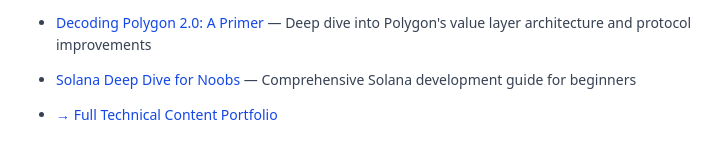
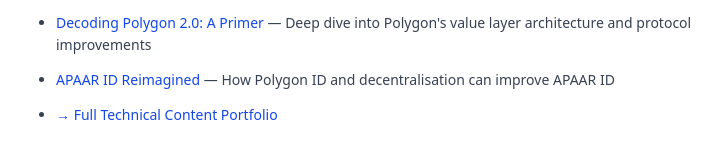
Before and after one commit to 0xanmol/portfolio, a Next.js app: page /portfolio/ in a window 1280 px wide. Shown: the part 3504-3664 px from the top of the page, without its empty margins (416-1137 px from the left). Built offline with nearby package versions, Linux system fonts and the light colour scheme.

Commit message:
fix fake content

```diff
--- a/src/app/page.tsx
+++ b/src/app/page.tsx
@@ -340,7 +340,7 @@
             <a href="https://0xanmol.hashnode.dev/polygon2" target="_blank" rel="noopener noreferrer" className="font-medium text-blue-700 hover:underline">Decoding Polygon 2.0: A Primer</a> — Deep dive into Polygon&apos;s value layer architecture and protocol improvements
           </li>
           <li>
-            <a href="https://medium.com/@0xanmol/solana-noob-this-is-for-you-a5e8" target="_blank" rel="noopener noreferrer" className="font-medium text-blue-700 hover:underline">Solana Deep Dive for Noobs</a> — Comprehensive Solana development guide for beginners
+            <a href="https://0xanmol.hashnode.dev/apaar-id" target="_blank" rel="noopener noreferrer" className="font-medium text-blue-700 hover:underline">APAAR ID Reimagined</a> — How Polygon ID and decentralisation can improve APAAR ID
           </li>
           <li>
             <a href="https://0xanmol.notion.site/Anmol-Arora-848dbcb276b94ec0abae8665b5bb2be5" target="_blank" rel="noopener noreferrer" className="text-blue-700 hover:underline">→ Full Technical Content Portfolio</a>
```
